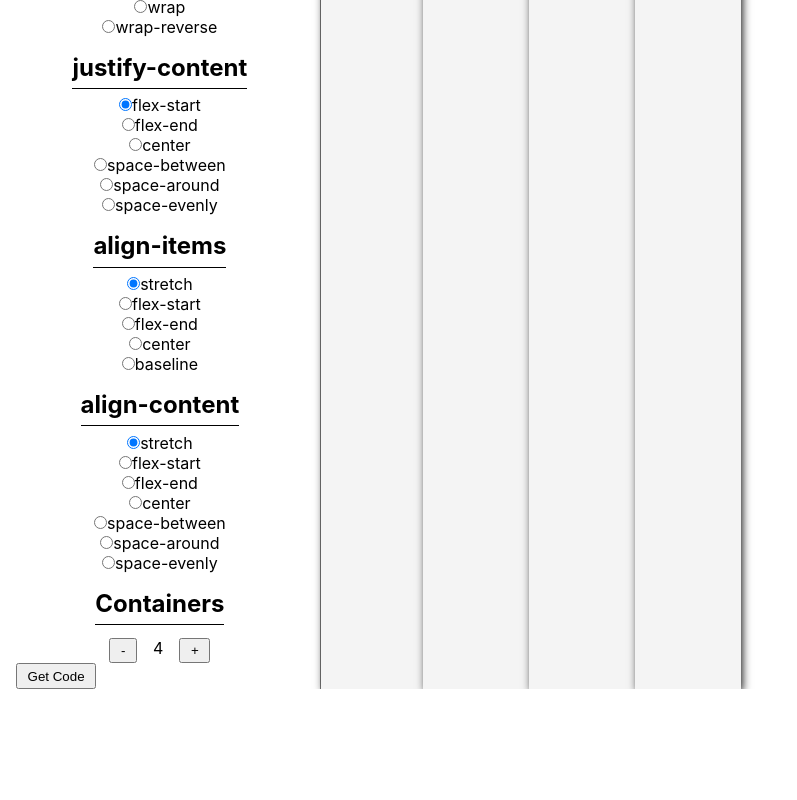
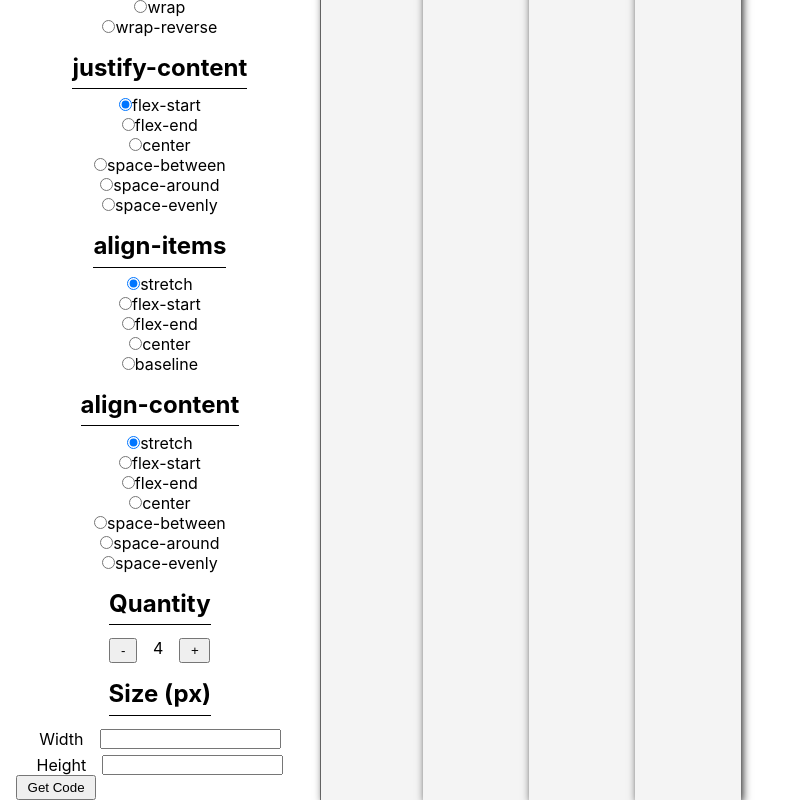
Before and after one commit to timbiles/flex-box, a React (Create React App) app: page / in a window 1280 px wide. Shown: the part 301-1101 px from the top of the page, without its empty margins (0-797 px from the left). Before the commit the page ends 990 px from the top, so only its background shows below. Built offline with nearby package versions, Linux system fonts and the light colour scheme.

Commit message:
added container size

```diff
--- a/src/Components/properties.js
+++ b/src/Components/properties.js
@@ -41,11 +41,16 @@ class properties extends Component {
   };
 
   pLoop = num => {
+    const { width, height } = this.state;
     const arr = [];
     for (let i = 1; i <= num; i++) {
       arr.push(i);
     }
-    return arr.map((e, i) => <P key={i}>{e}</P>);
+    return arr.map((e, i) => (
+      <P main key={i} width={width && width} height={height}>
+        {e}
+      </P>
+    ));
   };
 
   handleClose = e => {
@@ -76,7 +81,7 @@ class properties extends Component {
             {this.map(alignItems, 'alignItems')}
             {this.map(alignContent, 'alignContent')}
 
-            <h2>Containers</h2>
+            <h2>Quantity</h2>
             <Container third>
               <Btn onClick={() => this.setState({ number: number - 1 })}>-</Btn>
               {number}
@@ -85,13 +90,31 @@ class properties extends Component {
                   this.setState(
                     wrap.value === 'no-wrap' && number <= 8
                       ? { number: number + 1 }
-                      : wrap.value === 'no-wrap' && number > 9 ? {number: 9}
-                      : wrap.value === 'wrap' ? {number: number + 1} : null
+                      : wrap.value === 'no-wrap' && number > 9
+                      ? { number: 9 }
+                      : wrap.value === 'wrap'
+                      ? { number: number + 1 }
+                      : null
                   )
                 }
               >
                 +
               </Btn>
+            </Container>
+            <h2>Size (px)</h2>
+            <Container third>
+              <P secondary>Width</P>
+              <input
+                type="number"
+                onChange={e => this.setState({ width: e.target.value + 'px' })}
+              />
+            </Container>
+            <Container third>
+              <P secondary>Height</P>
+              <input
+                type="number"
+                onChange={e => this.setState({ height: e.target.value + 'px' })}
+              />
             </Container>
             <Container secondary>
               <Btn onClick={() => this.setState({ display: !display })}>
--- a/src/styles/flex.js
+++ b/src/styles/flex.js
@@ -62,9 +62,21 @@ export const Flex = styled.div`
 `;
 
 export const P = styled.p`
-  box-shadow: 2px 4px 9px -1px #000;
-  background: #f4f4f4;
-  padding: 5%;
+
+  ${props =>
+    props.main &&
+    css`
+      box-shadow: 2px 4px 9px -1px #000;
+      background: #f4f4f4;
+      padding: 5%;
+      width: ${props => props.width};
+      height: ${props => props.height};
+    `}
+    ${props =>
+    props.secondary &&
+    css`
+    margin-right: 5%;
+    `}
 `;
 
 export const Btn = styled.button`
```
